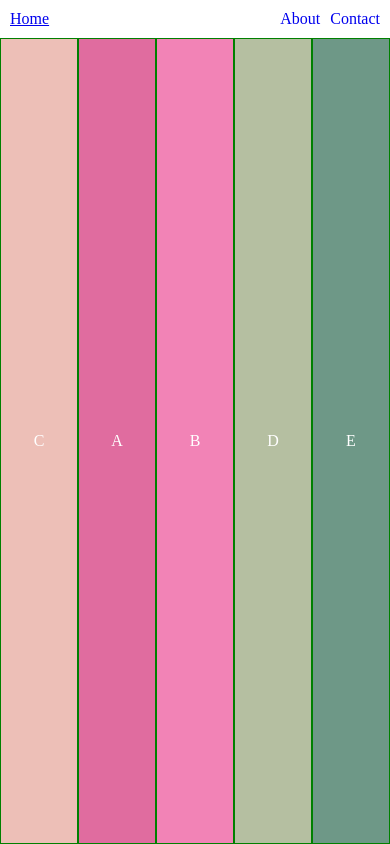
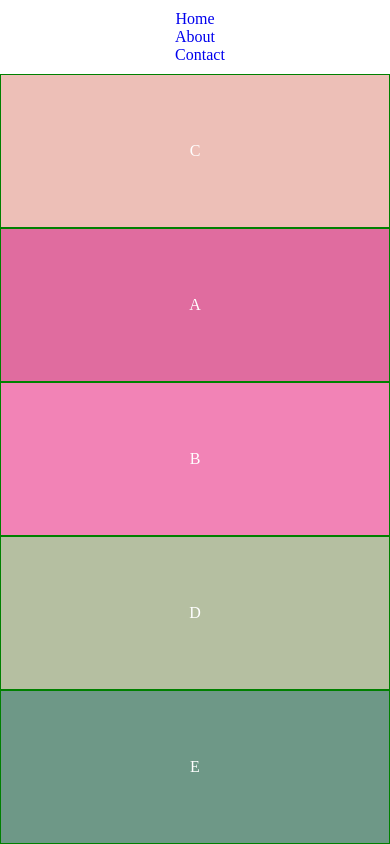
Before and after one commit to lwrocks/css-flex-box-practice, a plain HTML site: page index.html in a window 390 px wide. Drawn offline with Linux system fonts and the light colour scheme.

Commit message:
Responsive styling

```diff
--- a/mobile.css
+++ b/mobile.css
@@ -0,0 +1,9 @@
+.container,
+.navbar,
+.links {
+  flex-direction: column;
+}
+
+.navbar {
+  text-align: center;
+}
--- a/style.css
+++ b/style.css
@@ -61,6 +61,14 @@ body {
   padding: 10px;
 }
 
+.navbar a {
+  text-decoration: none;
+}
+
+.navbar a:hover {
+  background-color: pink;
+}
+
 .links {
   display: flex;
 }
@@ -69,6 +77,10 @@ body {
   text-decoration: none;
 }
 
+.links a:hover {
+  background-color: yellow;
+}
+
 .links :nth-child(2) {
   margin-left: 10px;
 }
```
